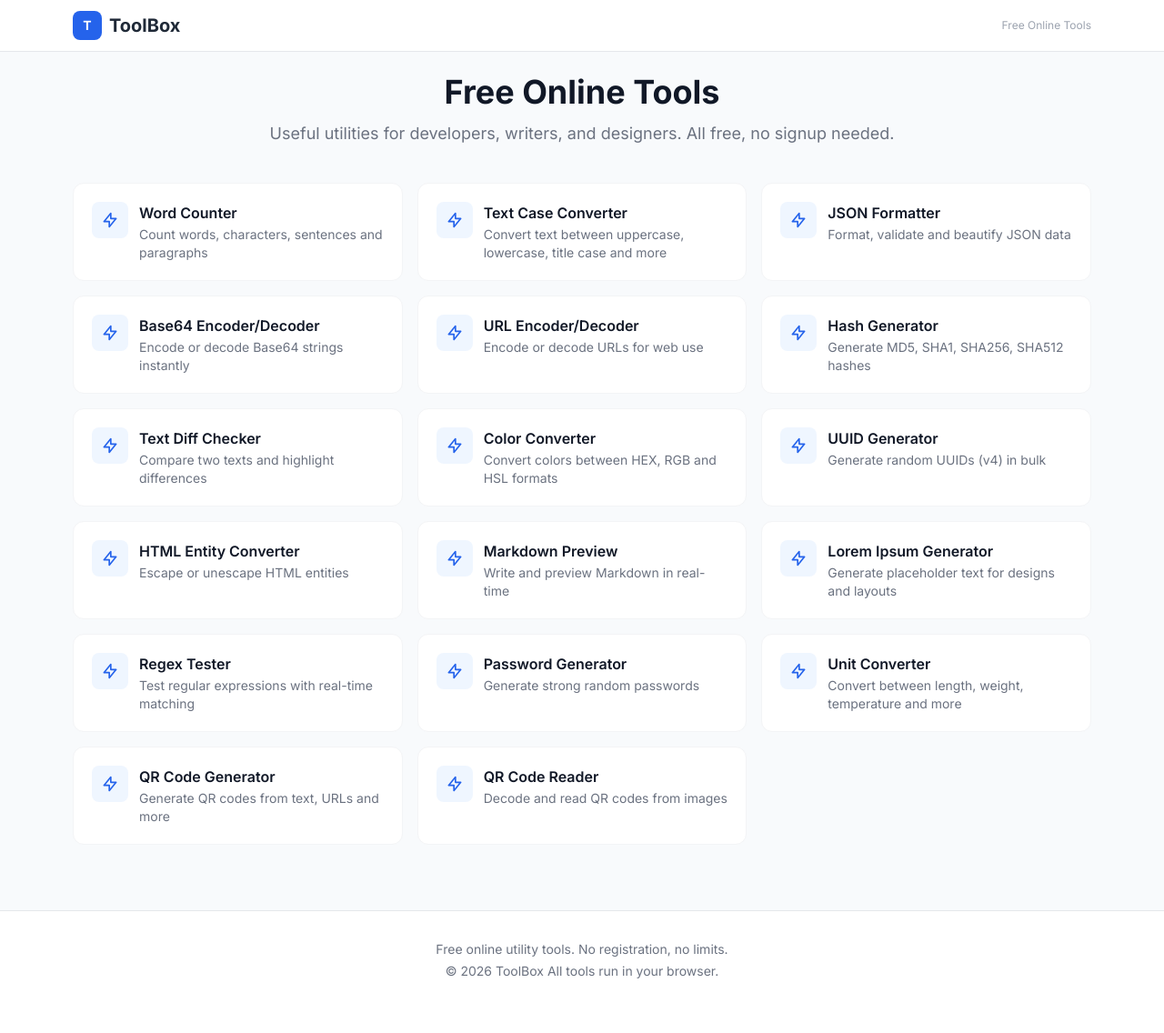
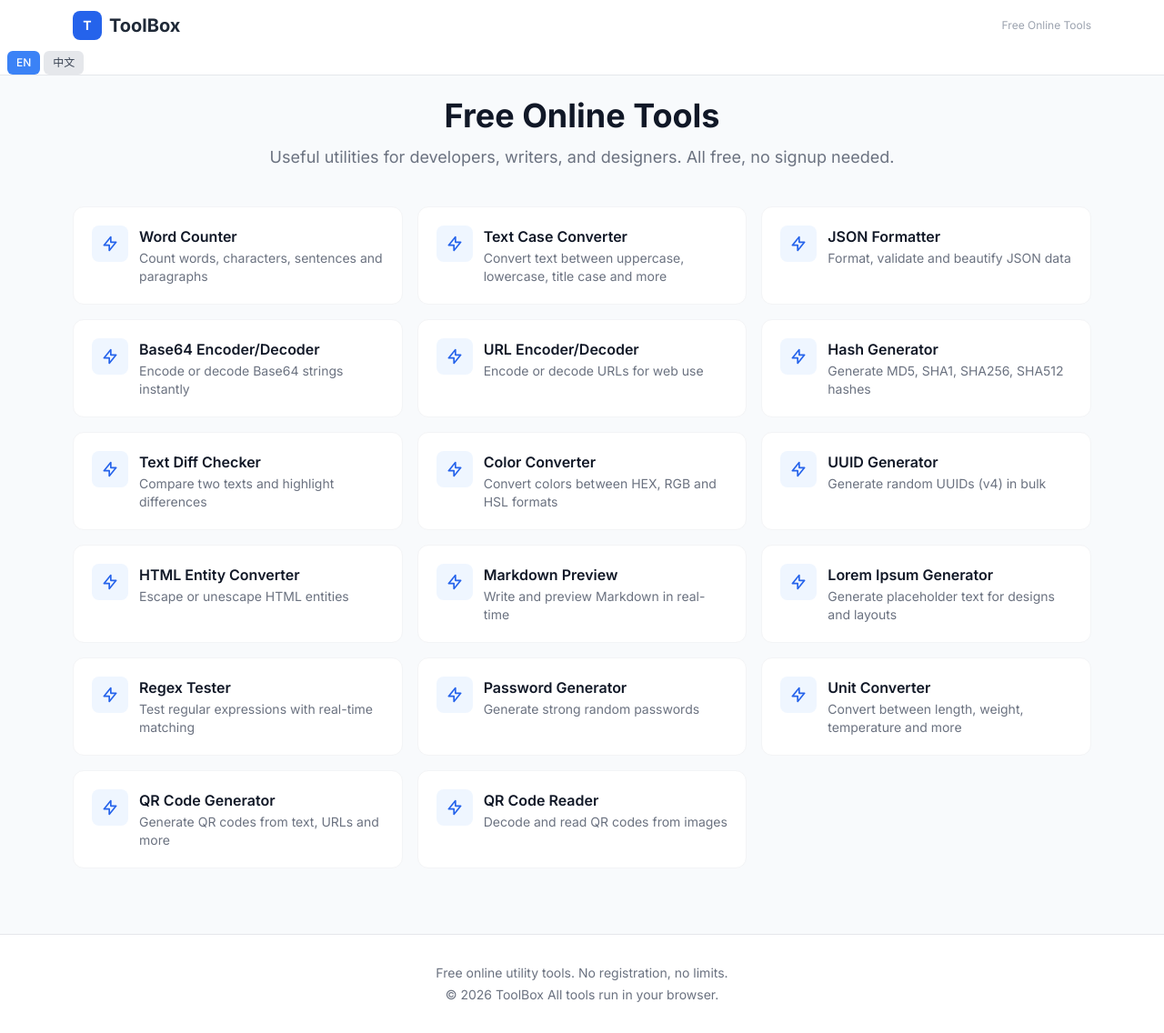
Before and after one commit to AltairIc/online-toolbox, a Flask app: page / in a window 1280 px wide. Shown: the whole page at 91% size. Before the commit the page ends 1076 px from the top, so only its background shows below. Run offline with Flask 3, Linux system fonts and the light colour scheme; some libraries are stand-ins or nearby versions.

Commit message:
Add bilingual EN/CN auto-detect with i18n

```diff
--- a/app/templates/base.html
+++ b/app/templates/base.html
@@ -21,7 +21,16 @@
          @keyframes spin { 0% { transform: rotate(0deg); } 100% { transform: rotate(360deg); } }
          textarea, input[type="text"], input[type="number"], select { @apply border border-gray-300 rounded-lg px-3 py-2 w-full focus:ring-2 focus:ring-blue-500 focus:border-blue-500 outline-none text-sm; }
          textarea { @apply font-mono; }
-     </style>
+
+        .lang-zh { display: none; }
+        .lang-en { display: inline; }
+        body.zh .lang-zh { display: inline; }
+        body.zh .lang-en { display: none; }
+        .lang-btn { cursor: pointer; padding: 4px 10px; border-radius: 6px; font-size: 12px; font-weight: 500; transition: all 0.15s; }
+        .lang-btn.active { background: #3b82f6; color: white; }
+        .lang-btn:not(.active) { background: #e5e7eb; color: #374151; }
+        .lang-btn:hover { opacity: 0.8; }
+    </style>
      <script async src="https://pagead2.googlesyndication.com/pagead/js/adsbygoogle.js?client=ca-pub-4613836349381729" crossorigin="anonymous"></script>
  <script> (adsbygoogle = window.adsbygoogle || []).push({ google_ad_client: "ca-pub-4613836349381729", enable_page_level_ads: true }); </script>
 </head>
@@ -32,18 +41,89 @@
                  <span class="w-8 h-8 bg-blue-600 text-white rounded-lg flex items-center justify-center text-sm font-bold">T</span>
                  ToolBox
              </a>
-             <span class="text-xs text-gray-400">Free Online Tools</span>
+             <span class="lang-en text-xs text-gray-400">Free Online Tools</span><span class="lang-zh text-xs text-gray-400" style="display:none">免费在线工具</span>
          </div>
-     </header>
+         <div class="flex items-center gap-1 ml-2">
+        <button onclick="setLang('en')" id="langEn" class="lang-btn active">EN</button>
+        <button onclick="setLang('zh')" id="langZh" class="lang-btn">中文</button>
+    </div>
+</header>
      <main class="max-w-6xl mx-auto px-4 py-6">
          {% block content %}{% endblock %}
      </main>
      <footer class="bg-white border-t border-gray-200 mt-12">
          <div class="max-w-6xl mx-auto px-4 py-8 text-center text-sm text-gray-500">
-             <p>Free online utility tools. No registration, no limits.</p>
-             <p class="mt-1">&copy; 2026 ToolBox All tools run in your browser.</p>
+             <p><span class="lang-en">Free online utility tools. No registration, no limits.</span><span class="lang-zh" style="display:none">免费在线工具，无需注册，无使用限制。</span></p>
+             <p class="mt-1">&copy; 2026 ToolBox <span class="lang-en">All tools run in your browser.</span><span class="lang-zh" style="display:none">所有工具均在您的浏览器中运行。</span></p>
          </div>
      </footer>
      {% block scripts %}{% endblock %}
- </body>
+
+<script>
+function setLang(lang) {
+    localStorage.setItem('toolbox_lang', lang);
+    document.body.classList.remove('en', 'zh');
+    document.body.classList.add(lang);
+    document.getElementById('langEn').classList.toggle('active', lang === 'en');
+    document.getElementById('langZh').classList.toggle('active', lang === 'zh');
+    document.querySelectorAll('.lang-en').forEach(el => { var d = el.classList.contains('lang-block') ? 'block' : 'inline'; el.style.display = lang === 'en' ? d : 'none'; });
+    document.querySelectorAll('.lang-zh').forEach(el => { var d = el.classList.contains('lang-block') ? 'block' : 'inline'; el.style.display = lang === 'zh' ? d : 'none'; });
+    // Also handle block/inline-block elements
+    document.querySelectorAll('.lang-en.lang-block').forEach(el => el.style.display = lang === 'en' ? 'block' : 'none');
+    document.querySelectorAll('.lang-zh.lang-block').forEach(el => el.style.display = lang === 'zh' ? 'block' : 'none');
+    // Translate tool cards
+    document.querySelectorAll('.tool-card h3').forEach(h3 => {
+        var en = h3.getAttribute('data-en') || h3.textContent;
+        if (!h3.getAttribute('data-en')) h3.setAttribute('data-en', h3.textContent);
+        h3.textContent = lang === 'zh' && toolNames[en] ? toolNames[en] : en;
+    });
+    document.querySelectorAll('.tool-card p').forEach(p => {
+        var en = p.getAttribute('data-en') || p.textContent;
+        if (!p.getAttribute('data-en')) p.setAttribute('data-en', p.textContent);
+        p.textContent = lang === 'zh' && toolDescs[en] ? toolDescs[en] : en;
+    });
+}
+// Auto-detect: Chinese timezone + Chinese language preference
+(function() {
+    var tz = Intl.DateTimeFormat().resolvedOptions().timeZone;
+    var lang = navigator.language || navigator.userLanguage;
+    var isZh = (tz && (tz.includes('Shanghai') || tz.includes('Beijing') || tz.includes('Chongqing') || tz.includes('Hong_Kong') || tz.includes('Taipei') || tz.includes('Urumqi'))) && lang && lang.startsWith('zh');
+    var saved = localStorage.getItem('toolbox_lang');
+    if (saved) {
+        setLang(saved);
+    } else if (isZh) {
+        setLang('zh');
+    } else {
+        setLang('en');
+    }
+})();
+const toolNames = {
+  'Word Counter': '字数统计', 'Text Case Converter': '文本大小写转换', 'JSON Formatter': 'JSON 格式化',
+  'Base64 Encoder/Decoder': 'Base64 编解码', 'URL Encoder/Decoder': 'URL 编解码', 'Hash Generator': '哈希生成器',
+  'Text Diff Checker': '文本对比', 'Color Converter': '颜色转换', 'UUID Generator': 'UUID 生成器',
+  'HTML Entity Converter': 'HTML 实体转换', 'Markdown Preview': 'Markdown 预览', 'Lorem Ipsum Generator': 'Lorem Ipsum 生成器',
+  'Regex Tester': '正则表达式测试', 'Password Generator': '密码生成器', 'Unit Converter': '单位转换',
+  'QR Code Generator': '二维码生成', 'QR Code Reader': '二维码识别'
+};
+const toolDescs = {
+  'Word Counter': '统计字数、字符数、句子和段落',
+  'Text Case Converter': '在大小写、标题格式等之间自由转换',
+  'JSON Formatter': '格式化、验证和美化 JSON 数据',
+  'Base64 Encoder/Decoder': '快速进行 Base64 编码和解码',
+  'URL Encoder/Decoder': '对 URL 进行编码或解码',
+  'Hash Generator': '生成 MD5、SHA1、SHA256、SHA512 哈希值',
+  'Text Diff Checker': '对比两段文本并高亮差异',
+  'Color Converter': '在 HEX、RGB 等颜色格式之间转换',
+  'UUID Generator': '批量生成随机 UUID（v4）',
+  'HTML Entity Converter': '对 HTML 实体进行转义或反转义',
+  'Markdown Preview': '实时编辑和预览 Markdown',
+  'Lorem Ipsum Generator': '生成用于排版的占位文本',
+  'Regex Tester': '实时测试正则表达式匹配结果',
+  'Password Generator': '生成高强度随机密码',
+  'Unit Converter': '在长度、重量、温度等单位之间转换',
+  'QR Code Generator': '从文本和链接生成二维码图片',
+  'QR Code Reader': '上传图片识别二维码内容'
+};
+</script>
+</body>
  </html>
--- a/app/templates/index.html
+++ b/app/templates/index.html
@@ -2,8 +2,8 @@
  {% block title %}ToolBox{% endblock %}
  {% block content %}
  <div class="text-center mb-10">
-     <h1 class="text-3xl md:text-4xl font-bold text-gray-900 mb-3">Free Online Tools</h1>
-     <p class="text-gray-500 text-lg">Useful utilities for developers, writers, and designers. All free, no signup needed.</p>
+     <h1 class="text-3xl md:text-4xl font-bold text-gray-900 mb-3"><span class="lang-en">Free Online Tools</span><span class="lang-zh lang-block" style="display:none">免费在线工具箱</span></h1>
+     <p class="text-gray-500 text-lg"><span class="lang-en">Useful utilities for developers, writers, and designers. All free, no signup needed.</span><span class="lang-zh lang-block" style="display:none">面向开发者、写作者和设计师的实用工具。全部免费，无需注册。</span></p>
  </div>
  <div class="grid grid-cols-1 sm:grid-cols-2 md:grid-cols-3 gap-4">
      {% for tool in tools %}
```
